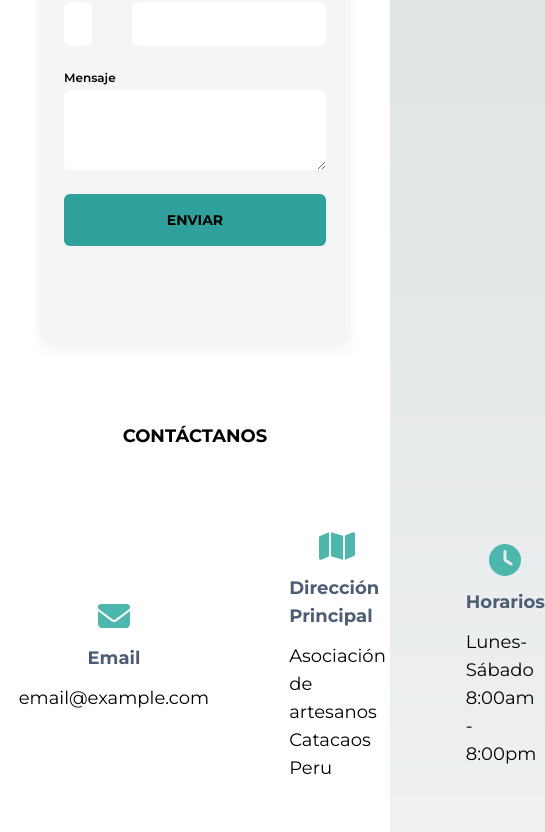
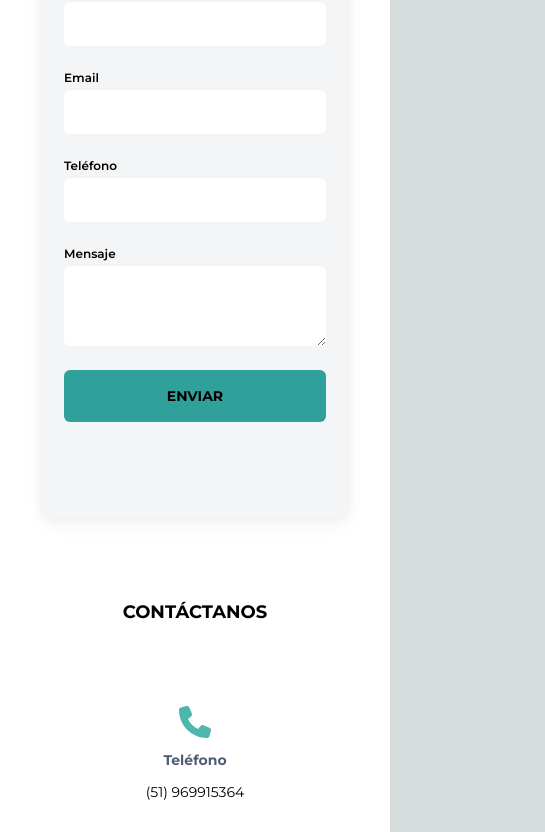
Before and after one commit to fabio4520/bonnyjoyas-app, a Next.js app: page /landing/contact in a window 390 px wide. Shown: the part 586-1418 px from the top of the page, 545 px wide, since content can reach past the window. Built offline with nearby package versions, Linux system fonts and the light colour scheme.

Commit message:
ADD: contact responsive

```diff
--- a/app/landing/contact/page.tsx
+++ b/app/landing/contact/page.tsx
@@ -55,7 +55,7 @@ export default function Contact() {
                       <label htmlFor="phone" className={style.label}>Tel&eacute;fono</label>
                       <input name='phone' type="text" id="phone" className={style.input} required onChange={handleInputChange} value={formData.phone}/>
                     </div>
-                    <div className={`${style['input-container']} col-span-2`}>
+                    <div className={`${style['input-container']} md:col-span-2`}>
                       <label htmlFor="message" className={style.label}>Mensaje</label>
                       <textarea name='message' id="message" className={style.textarea} required onChange={handleInputChange} value={formData.lastname}/>
                     </div>
@@ -73,7 +73,7 @@ export default function Contact() {
             <div className='flex items-center justify-center mb-20'>
               <span className='text-center font-bold text-lg uppercase'>Contáctanos</span>
             </div>
-            <div className='flex items-center gap-20 text-lg'>
+            <div className='flex flex-col md:flex-row md:items-center gap-20 md:text-lg'>
               {
                 contactItems.map(item => (
                   <div key={item.title} className={ style['contact-item']}>
```
